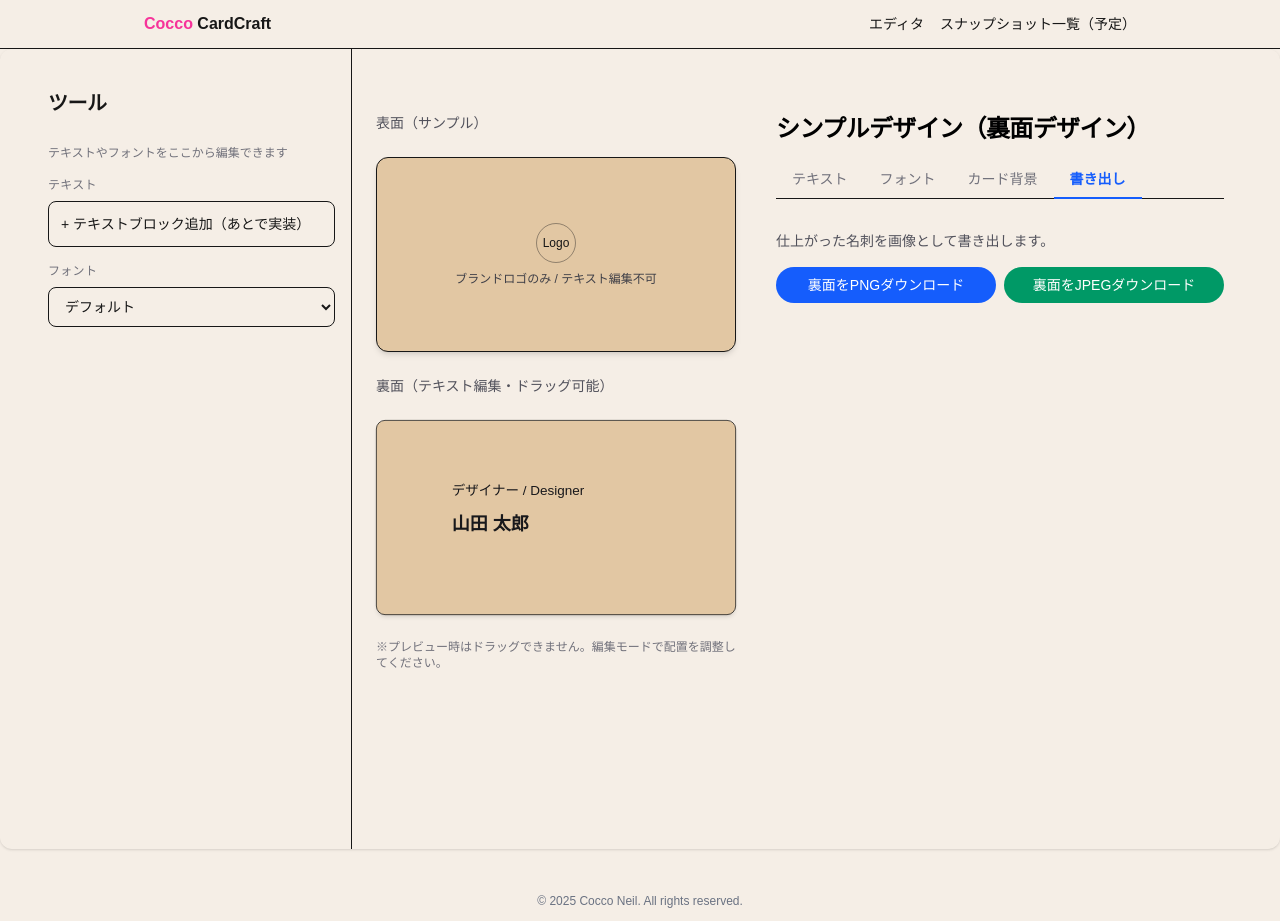
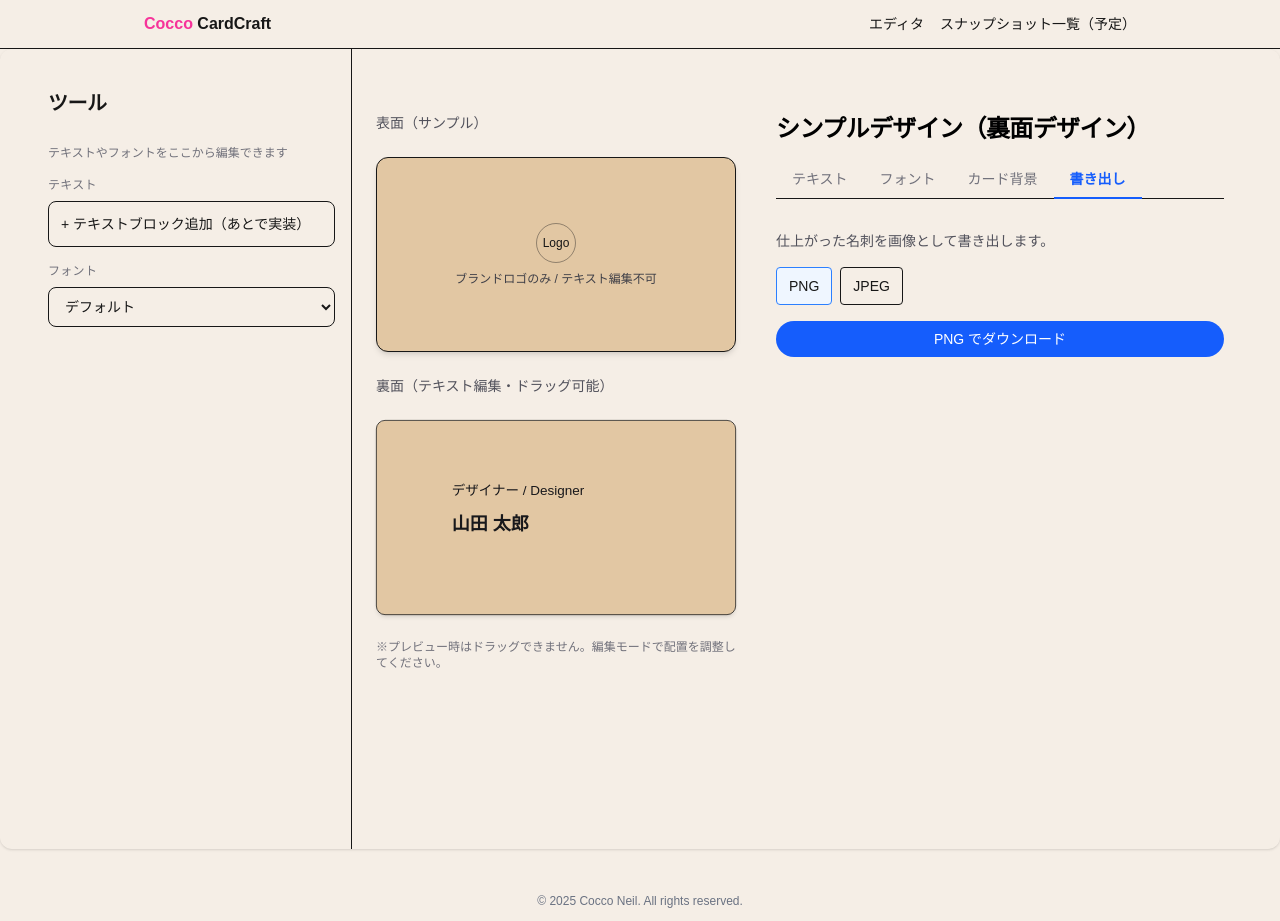
Before and after one commit to muu-ima/muu-cardcraft-lite, a Next.js app: page /editor in a window 1280 px wide. Both pictures are taken after a click on the button "書き出し". Built offline with nearby package versions, Linux system fonts and the light colour scheme.

Commit message:
refactor:ExportTab.tsx作成

```diff
--- /dev/null
+++ b/app/components/tabs/ExportTab.tsx
@@ -0,0 +1,71 @@
+"use client";
+
+import { useState } from "react";
+import type { DesignKey } from "@/shared/design";
+
+type Props = {
+  design: DesignKey;
+  fontFamily?: string; // 使わないなら消してOK
+  onDownload: (
+    format: "png" | "jpeg",
+    design: DesignKey,
+    options?: { quality?: number; pixelRatio?: number; fontFamily?: string }
+  ) => void;
+};
+
+export default function ExportTab({ design, fontFamily, onDownload }: Props) {
+  const [format, setFormat] = useState<"png" | "jpeg">("png");
+  const [quality, setQuality] = useState(0.92);
+
+  return (
+    <div className="space-y-4 pt-4">
+      <p className="text-sm text-zinc-600">仕上がった名刺を画像として書き出します。</p>
+
+      <div className="flex gap-2">
+        <button
+          onClick={() => setFormat("png")}
+          className={`rounded border px-3 py-2 text-sm ${
+            format === "png" ? "border-blue-500 bg-blue-50" : "hover:bg-zinc-100"
+          }`}
+        >
+          PNG
+        </button>
+        <button
+          onClick={() => setFormat("jpeg")}
+          className={`rounded border px-3 py-2 text-sm ${
+            format === "jpeg" ? "border-blue-500 bg-blue-50" : "hover:bg-zinc-100"
+          }`}
+        >
+          JPEG
+        </button>
+      </div>
+
+      {format === "jpeg" && (
+        <div className="space-y-1">
+          <label className="text-sm text-zinc-700">JPEG 画質: {quality}</label>
+          <input
+            type="range"
+            min={0.5}
+            max={1}
+            step={0.01}
+            value={quality}
+            onChange={(e) => setQuality(Number(e.target.value))}
+            className="w-full"
+          />
+        </div>
+      )}
+
+      <button
+        onClick={() =>
+          onDownload(format, design, {
+            quality: format === "jpeg" ? quality : undefined,
+            fontFamily,
+          })
+        }
+        className="w-full rounded-full bg-blue-600 px-4 py-2 text-white text-sm"
+      >
+        {format === "png" ? "PNG でダウンロード" : "JPEG でダウンロード"}
+      </button>
+    </div>
+  );
+}
--- a/app/editor/CardEditor.tsx
+++ b/app/editor/CardEditor.tsx
@@ -7,6 +7,7 @@ import CardSurface from "@/app/components/CardSurface";
 import EditorTabs from "@/app/components/EditorTabs";
 import TextTab from "@/app/components/tabs/TextTab";
 import DesignTab from "@/app/components/tabs/DesignTab";
+import ExportTab from "@/app/components/tabs/ExportTab";
 import { useScaleToFit } from "@/hooks/useScaleToFit";
 import { useCardBlocks } from "@/hooks/useCardBlocks";
 import { type DesignKey } from "@/shared/design";
@@ -36,7 +37,6 @@ export default function CardEditor() {
     blockRefs,
     downloadImage,
   } = useCardBlocks();
-
 
   return (
     <>
@@ -122,34 +122,16 @@ export default function CardEditor() {
 
               {/* デザインタブ */}
               {activeTab === "design" && (
-  <DesignTab
-    value={design}
-    onChange={setDesign}
-  />
-)}
-
+                <DesignTab value={design} onChange={setDesign} />
+              )}
 
               {/* 書き出しタブ */}
               {activeTab === "export" && (
-                <div className="space-y-4 pt-4">
-                  <p className="text-sm text-zinc-600">
-                    仕上がった名刺を画像として書き出します。
-                  </p>
-                  <div className="flex gap-2">
-                    <button
-                      onClick={() => downloadImage("png", design)}
-                      className="flex-1 rounded-full bg-blue-600 px-4 py-2 text-white text-sm"
-                    >
-                      裏面をPNGダウンロード
-                    </button>
-                    <button
-                      onClick={() => downloadImage("jpeg", design)}
-                      className="flex-1 rounded-full bg-emerald-600 px-4 py-2 text-white text-sm"
-                    >
-                      裏面をJPEGダウンロード
-                    </button>
-                  </div>
-                </div>
+                <ExportTab
+                  design={design}
+                  fontFamily={fontFamily} // 使わないなら消す
+                  onDownload={downloadImage}
+                />
               )}
             </section>
           </main>
```
